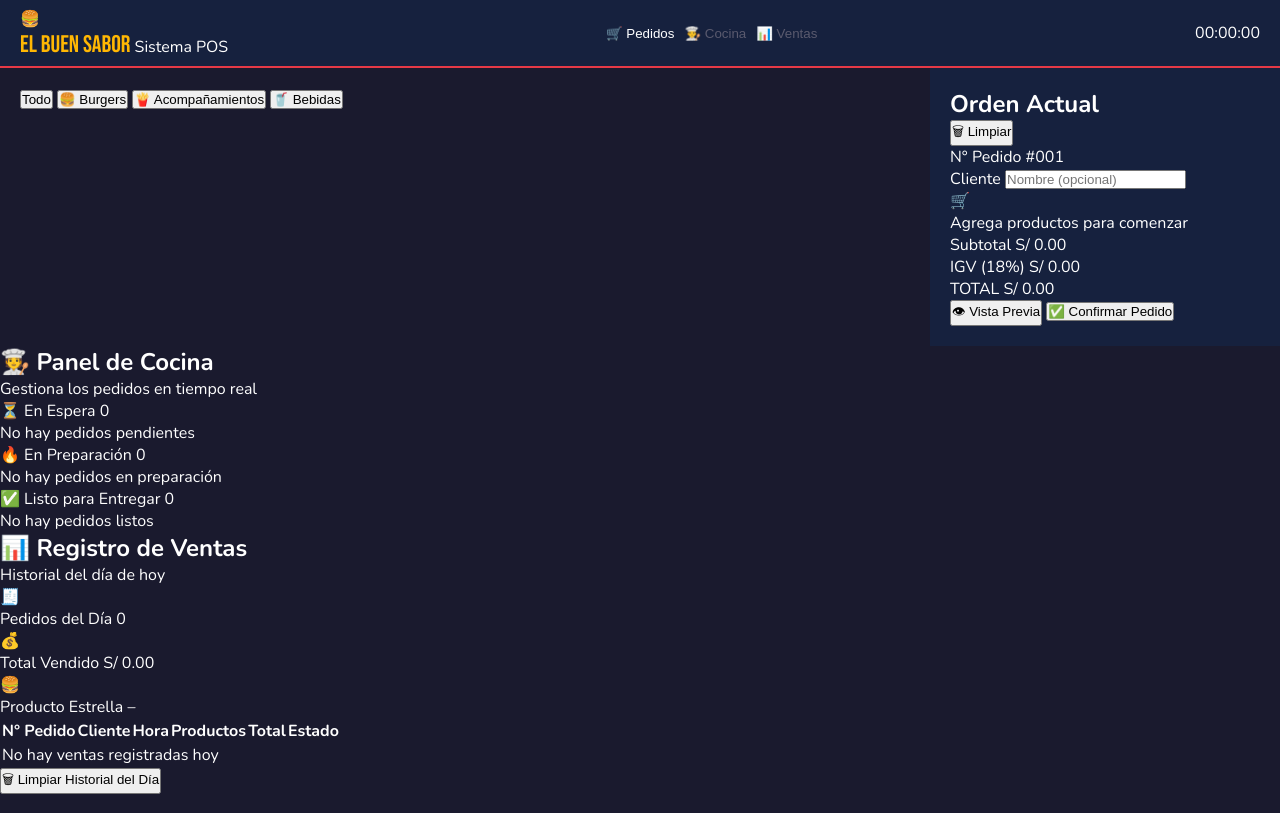
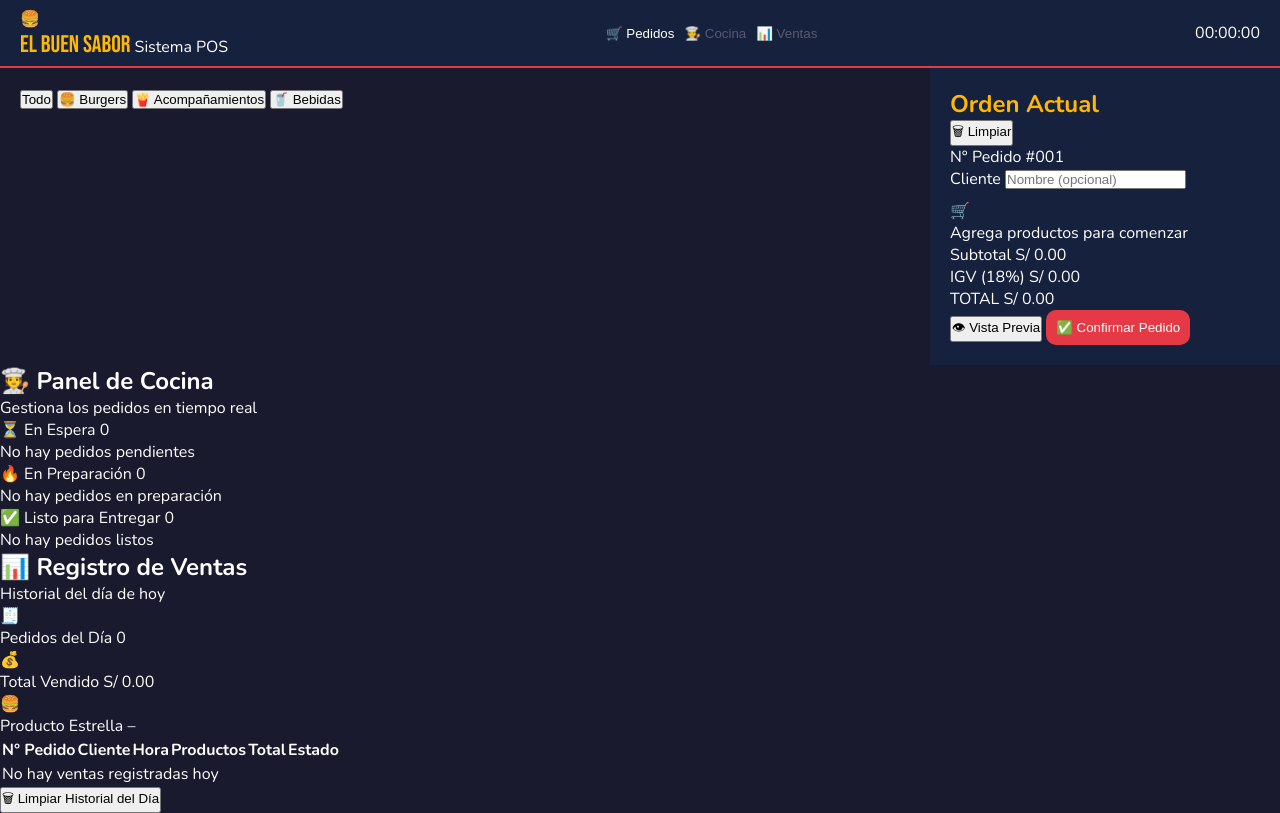
Before and after one commit to Harucccc/NewSistemaBoletasWeb, a plain HTML site: page index.html in a window 1280 px wide. Drawn offline with nearby package versions, Linux system fonts and the light colour scheme.

Commit message:
agregar estios de botones y detalles

```diff
--- a/css/styles.css
+++ b/css/styles.css
@@ -99,3 +99,23 @@ body {
 .product-card:hover {
   transform: scale(1.05);
 }
+/*botones y detaller*/
+.btn-primary {
+  background: #E63946;
+  color: white;
+  padding: 10px;
+  border: none;
+  border-radius: 10px;
+}
+
+.btn-primary:hover {
+  transform: translateY(-2px);
+}
+
+.order-header h2 {
+  color: #FFB703;
+}
+
+.order-items {
+  margin-top: 10px;
+}
```
